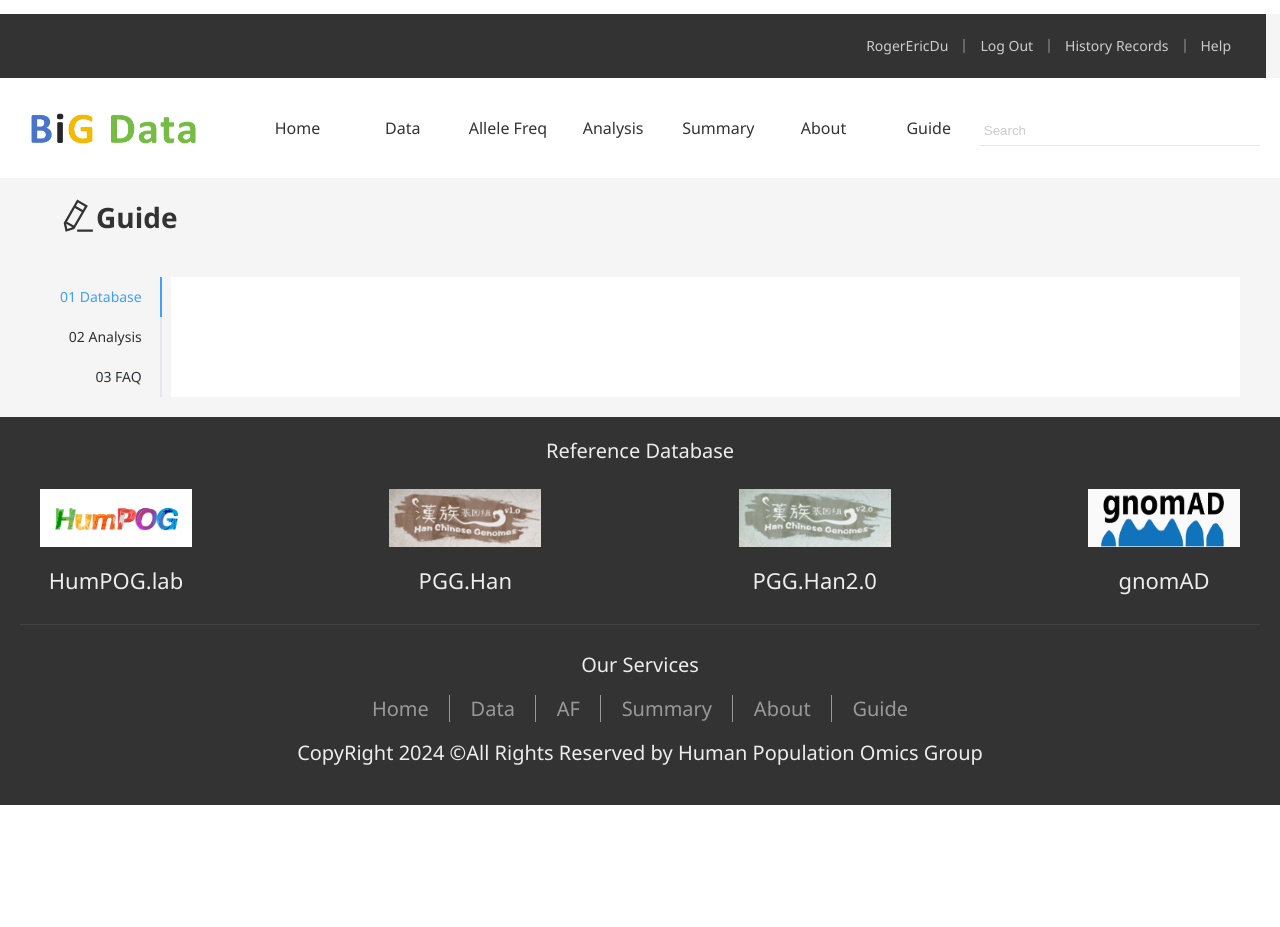
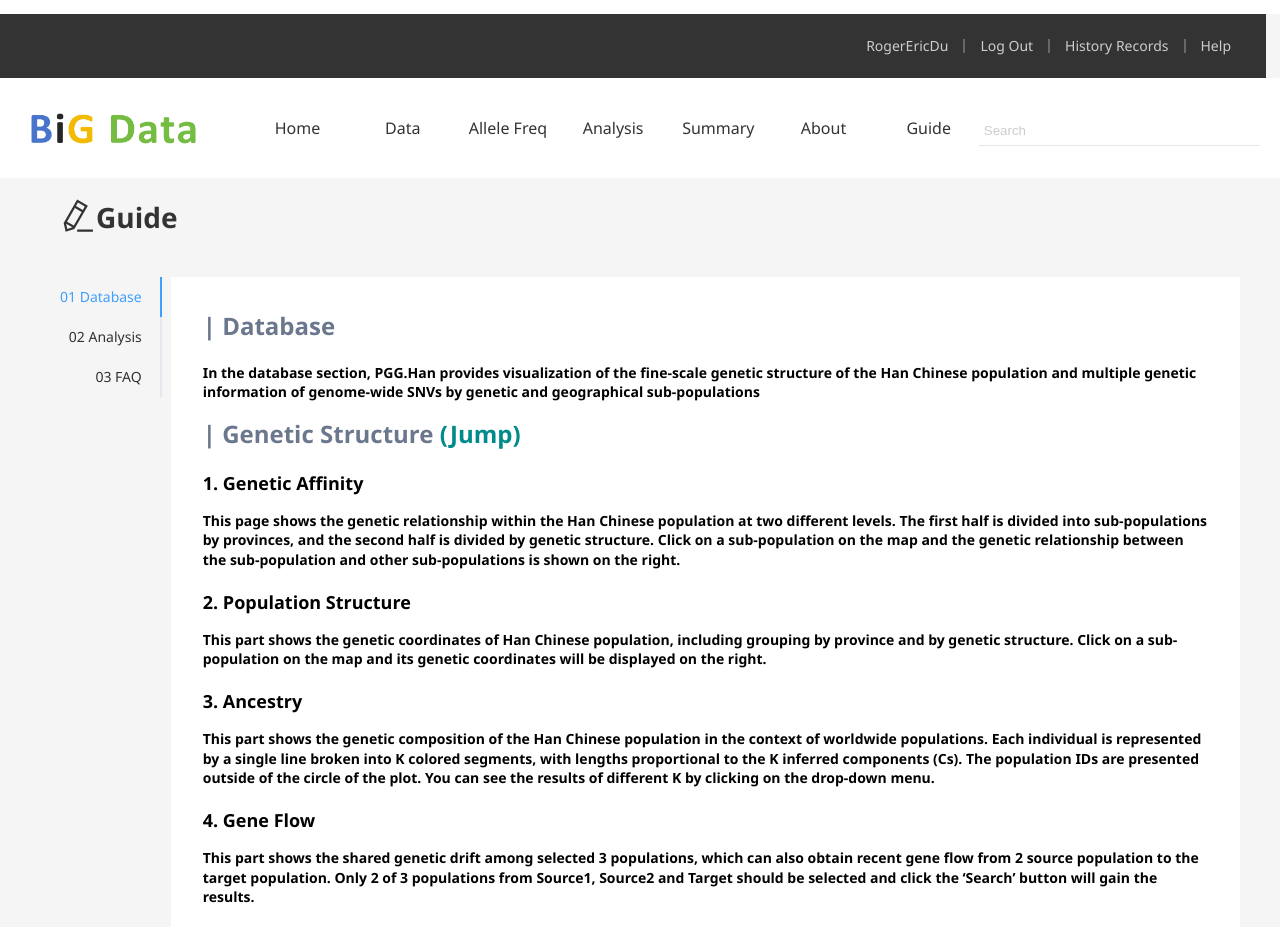
Before and after one commit to RogerEricDu/PGG.AF1M, a Vue app: page /guide in a window 1280 px wide. Shown: the top 927 px of the page. Before the commit the page ends 814 px from the top, so only its background shows below. Built offline with nearby package versions, Linux system fonts and the light colour scheme; no server answers.

Commit message:
修改完成about和guide样式，修改了部分未修改的路由

```diff
--- a/src/components/LayoutFooter.vue
+++ b/src/components/LayoutFooter.vue
@@ -58,8 +58,9 @@
             <div class="serviceBar">
               <RouterLink to="/">&nbsp;&nbsp;Home&nbsp;&nbsp;</RouterLink>
               <RouterLink to="/data">&nbsp;&nbsp;Data&nbsp;&nbsp;</RouterLink>
-              <RouterLink to="/gene">&nbsp;&nbsp;AF&nbsp;&nbsp;</RouterLink>
-              <RouterLink to="/snps">&nbsp;&nbsp;Summary&nbsp;&nbsp;</RouterLink>
+              <RouterLink to="/allelefreq">&nbsp;&nbsp;Allele Freq&nbsp;&nbsp;</RouterLink>
+              <RouterLink to="/analysis">&nbsp;&nbsp;Analysis&nbsp;&nbsp;</RouterLink>
+              <RouterLink to="/summary">&nbsp;&nbsp;Summary&nbsp;&nbsp;</RouterLink>
               <RouterLink to="/about">&nbsp;&nbsp;About&nbsp;&nbsp;</RouterLink>
               <RouterLink to="/guide">&nbsp;&nbsp;Guide&nbsp;&nbsp;</RouterLink>
             </div>
--- a/src/components/LayoutSticky.vue
+++ b/src/components/LayoutSticky.vue
@@ -14,9 +14,9 @@ const { y } = useScroll(window)
             <RouterLink to="/">Home</RouterLink>
           </li>
           <li> <RouterLink to="/data">Data</RouterLink> </li>
-          <li> <RouterLink to="/gene">Allele Freq</RouterLink> </li>
+          <li> <RouterLink to="/allelefreq">Allele Freq</RouterLink> </li>
           <li> <RouterLink to="/analysis">Analysis</RouterLink> </li>
-          <li> <RouterLink to="/snps">Summary</RouterLink> </li>
+          <li> <RouterLink to="/summary">Summary</RouterLink> </li>
           <li> <RouterLink to="/about">About</RouterLink> </li>
           <li> <RouterLink to="/guide">Guide</RouterLink> </li>
         </ul>
--- a/src/views/About/components/ContactUs.vue
+++ b/src/views/About/components/ContactUs.vue
@@ -1,5 +1,5 @@
 <template>
-    <h3 style="font-size: 24px;margin-bottom: 20px;">| Aim and Scope</h3>
+    <h3 style="font-size: 24px;margin-bottom: 20px;">| Contact Us</h3>
 
     <div class="ContactUs-container">
         <div class="block-container">
@@ -39,6 +39,7 @@
 <style>
 .ContactUs-container {
     text-align: center;
+    user-select: text; /* 允许文本被选择 */
 }
 
 .block-container {
--- a/src/views/About/components/TeamContent.vue
+++ b/src/views/About/components/TeamContent.vue
@@ -68,6 +68,9 @@ const teamMembers = [
 
 
   <style scoped>
+  .mainContent-container{
+    user-select: text; /* 允许文本被选择 */
+  }
   .mainContent-container p {
     color: dimgrey;
     margin-bottom:20px;
--- a/src/views/About/components/mainContent.vue
+++ b/src/views/About/components/mainContent.vue
@@ -26,6 +26,9 @@ export default defineComponent({
 </template>
 
 <style>
+.mainContent-container{
+  user-select: text; /* 允许文本被选择 */
+}
 .mainContent-container p{
    color: dimgrey;
     margin-bottom: 20px;
--- a/src/views/Guide/component/Analysis.vue
+++ b/src/views/Guide/component/Analysis.vue
@@ -1,10 +1,54 @@
-<script>
+<template>
+    <h3 style="font-size: 24px; margin-bottom: 20px;">| Analysis</h3>
+ <div class="Analysis-container">
+    <p>In the analysis section, The PGG.Han provides: 1) nested AIMs panels for detecting and controlling population stratification in medical and evolutionary studies; 2) a population-structure-aware shared control for genotype-phenotype association studies (e.g., GWAS); 3) a Han-Chinese-specific reference panel for genotype imputation. Computational tools are implemented into the PGG.Han, and an online user interface is provided for data analysis and results in visualization.</p>
+    <h3 style="font-size: 20px; margin-bottom: 20px;">| Data Security</h3>
+    <p>
+      Any data you upload is protected seriously. Only you can read them. You can delete your data at any time from our servers. We do not use it for our analyses.
+    </p>
+    <h3 style="font-size: 20px; margin-bottom: 20px;">| Using the Server</h3>
+    <p class="subtitle-container" style="font-weight: bold;font-size: 18px;">1. Prepare your data</p>
+    <p>
+      Acceptable Input: PLINK 1 binary(*.bed, *.bim, *.fam) or VCF format.<br>
+      The following information is required:<br>
+      a. All alleles of the forward strand;<br>
+      b. GRCh38 Coordinates.
+    </p>
+    <p class="subtitle-container" style="font-weight: bold;font-size: 18px;">2. Registration and Login <a href="/login" style="color: darkcyan;">(Jump)</a></p>
+    <p>
+      Registration is required for the first use of PGG. Han Analysis Server. After logging in, the service can be used for free.
+    </p>
+    <p class="subtitle-container" style="font-weight: bold;font-size: 18px;">3. Upload data & QC <a href="/Analysis" style="color: darkcyan;">(Jump)</a></p> <!-- 这里后续要调整，改成analysis内部的分支功能 -->
+    <p>
+      We provide two ways to upload data. For small-scale data (<100MB), you can upload it directly on the web through the HTTP protocol. For large-scale data, you need to upload it to our server via FTP. For a better experience, we limit the number of samples to <=200 and the number of variants to <=5,000,000. <br>
+        Before you start analysis, you need to do data checking. Only data that complete data checking can be used for other analyses.
+    </p>
+    <p class="subtitle-container" style="font-weight: bold;font-size: 18px;">4. Pipelines</p>
+    <p>a. Ancestry inference<br>
+      Various commonly used algorithms/analyses for ancestry inference are applied to dissect the ancestry composition and genetic affinity of an individual of interest. For more details and a demo report, click <a href="/Analysis" style="color: darkcyan;">here</a>.<br>
+      b. Imputation<br>
+      Our imputation service is designed to meet a request for imputation: achieving the best imputation result of Han population data with a reference panel based on our NGS datasets of Han Chinese. For more details and a demo report, click <a href="/Analysis" style="color: darkcyan;">here</a>.<br>
+      c. GWAS<br>
+      We provide the platform for GWAS analysis, as well as the largest control of the Han Chinese population (Han100K). Users only need to provide genotype data, covariate, and phenotype files. For more details and a demo report, click <a href="/Analysis" style="color: darkcyan;">here</a>.<br>
+      d. Quick Start<br>
+      A simple, fast, and efficient integrated analysis pipeline integrating three analysis modules of Ancestry Inference, Imputation and GWAS. For more details, click <a href="/Analysis" style="color: darkcyan;">here</a>.<br>
+      <p class="subtitle-container" style="font-weight: bold;font-size: 18px;">5. Results</p>
+      <p>All analysis results will be presented in the form of file downloads and visual online reports.</p>
+    </p>
+ </div>
+</template>
+<style>
+.Analysis-container {
+    display: block; /* 设置为块级元素 */
+    user-select: text; /* 允许文本被选择 */
+}
 
-</script>
-
-<template>
-
-</template>
-
-<style>
+.Analysis-container p {
+    color: black;
+    font-size: 14px;
+    margin-bottom: 15px;
+}
+.subtitle-container{
+    margin-top: 20px;
+}
 </style>
--- a/src/views/Guide/component/Database.vue
+++ b/src/views/Guide/component/Database.vue
@@ -1,10 +1,45 @@
-<script>
-
-</script>
-
 <template>
-
+    <h3 style="font-size: 24px; margin-bottom: 20px;">| Database</h3>
+<div class="Database-container">
+    <p>
+        In the database section, PGG.Han provides visualization of the fine-scale genetic structure of the Han Chinese population and multiple genetic information of genome-wide SNVs by genetic and geographical sub-populations
+    </p>
+    <h3 style="font-size: 24px; margin-bottom: 20px;">| Genetic Structure <a href="/data" style="color: darkcyan;">(Jump)</a></h3>
+    <p class="subtitle-container" style="font-weight: bold;font-size: 18px;">1. Genetic Affinity</p>
+    <p>
+        This page shows the genetic relationship within the Han Chinese population at two different levels. The first half is divided into sub-populations by provinces, and the second half is divided by genetic structure. Click on a sub-population on the map and the genetic relationship between the sub-population and other sub-populations is shown on the right.
+    </p>
+    <p class="subtitle-container" style="font-weight: bold;font-size: 18px;">2. Population Structure</p>
+    <p>
+        This part shows the genetic coordinates of Han Chinese population, including grouping by province and by genetic structure. Click on a sub-population on the map and its genetic coordinates will be displayed on the right.
+    </p>
+    <p class="subtitle-container" style="font-weight: bold;font-size: 18px;">3. Ancestry</p>
+    <p>
+        This part shows the genetic composition of the Han Chinese population in the context of worldwide populations. Each individual is represented by a single line broken into K colored segments, with lengths proportional to the K inferred components (Cs). The population IDs are presented outside of the circle of the plot. You can see the results of different K by clicking on the drop-down menu.
+    </p>
+    <p class="subtitle-container" style="font-weight: bold;font-size: 18px;">4. Gene Flow</p>
+    <p>
+        This part shows the shared genetic drift among selected 3 populations, which can also obtain recent gene flow from 2 source population to the target population. Only 2 of 3 populations from Source1, Source2 and Target should be selected and click the ‘Search’ button will gain the results.
+    </p>
+    <h3 style="font-size: 24px; margin-bottom: 20px;">| Variant <a href="/alleleFreq" style="color: darkcyan;">(Jump)</a></h3>
+    <p>
+        The high-quality genome-wide SNP genotyped data can be queried on this page. We provide two different ways of querying, position or rsID. For one selected SNV, there is multiple genetic information such as allele frequency, variant annotation, genome diversity and so on. In addition to displaying a map of frequency distribution and a data table, we also provide external links to other databases.
+    </p>
+</div>
 </template>
 
 <style>
+.Database-container {
+    display: block; /* 设置为块级元素 */
+    user-select: text; /* 允许文本被选择 */
+}
+
+.Database-container p {
+    color: black;
+    font-size: 14px;
+    margin-bottom: 15px; /* 添加段落之间的间距 */
+}
+.subtitle-container{
+    margin-top: 20px; /* 添加标题之间的间距 */
+}
 </style>
--- a/src/views/Guide/index.vue
+++ b/src/views/Guide/index.vue
@@ -1,6 +1,9 @@
 <script lang="ts" setup>
 import { ref } from 'vue'
+
+import Database from './component/Database.vue'
 import FAQ from './component/FAQ.vue'
+import Analysis from './component/Analysis.vue'
 
 
 const tabPosition = ref('left')
@@ -15,8 +18,8 @@ const tabPosition = ref('left')
     </div>
     <div class="guide-content-container">
       <el-tabs :tab-position="tabPosition" class="demo-tabs">
-        <el-tab-pane label="01 Database"></el-tab-pane>
-        <el-tab-pane label="02 Analysis"></el-tab-pane>
+        <el-tab-pane label="01 Database"><Database></Database></el-tab-pane>
+        <el-tab-pane label="02 Analysis"><Analysis></Analysis></el-tab-pane>
         <el-tab-pane label="03 FAQ"><FAQ></FAQ></el-tab-pane>
       </el-tabs>
     </div>
```
Also changed, not shown: src/views/Guide/component/FAQ.vue (+19 -11 lines), src/assets/images/About-background.jpg (added).
